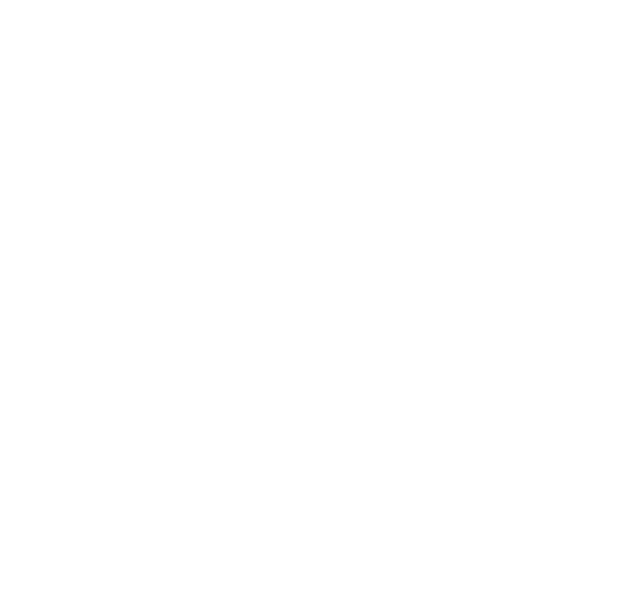
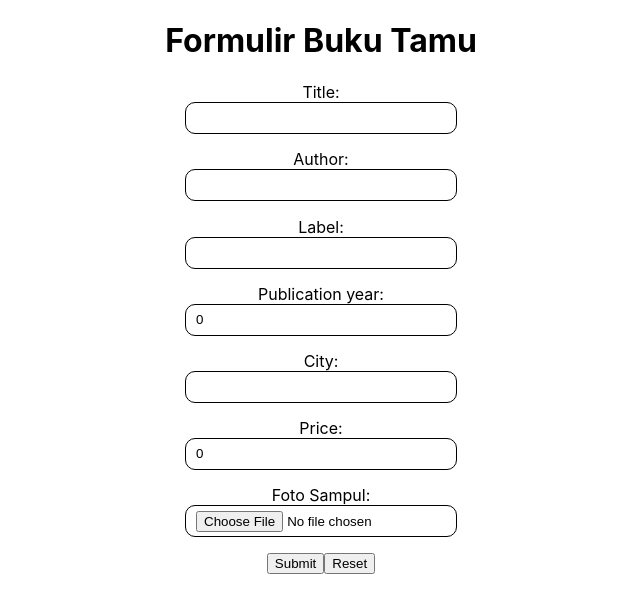
Before and after one commit to SanH16/practice-react, a React (Create React App) app in the folder react-exercise/: page /form-page in a window 1280 px wide. Before the commit this address had no page. Shown: the top 612 px of the page, without its empty margins (319-959 px from the left). Built offline with nearby package versions, Linux system fonts and the light colour scheme.

Commit message:
add form-page

```diff
--- a/react-exercise/src/App.js
+++ b/react-exercise/src/App.js
@@ -5,6 +5,7 @@
 import Count from "./pages/Hooks/count";
 import Simple from "./pages/Simple/Simple";
 import ProfileUser from "./pages/PassengerV2/component/profile-user";
+import FormPage from "./pages/Form/form-page";
 import { BrowserRouter as Router, Routes, Route } from "react-router-dom";
 import { mockUsers } from "./mockData";
 import "./App.css";
@@ -19,6 +20,7 @@
         <Route path="/clock" element={<Clock />} />
         <Route path="/count" element={<Count />} />
         <Route path="/simple" element={<Simple />} />
+        <Route path="/form-page" element={<FormPage />} />
       </Routes>
     </Router>
     // <>
--- /dev/null
+++ b/react-exercise/src/pages/Form/form-page.jsx
@@ -0,0 +1,113 @@
+import React, { useRef, useState } from "react";
+import styles from "./form-page.module.css";
+
+export default function FormPage() {
+  const dataKosong = {
+    title: "",
+    author: "",
+    label: "",
+    publication: 0,
+    city: "",
+    price: 0,
+  };
+  const [values, setValues] = useState(dataKosong);
+  const formFile = useRef(null);
+  const regex = /^[A-Za-z ]*$/;
+
+  const [errorMessage, setErrorMessage] = useState("");
+
+  const handleInput = (e) => {
+    const name = e.target.name;
+    const value = e.target.value;
+
+    if (!regex.test(value)) {
+      setErrorMessage("Author name must be contain of letter");
+    } else {
+      setErrorMessage("");
+    }
+
+    setValues({
+      ...values,
+      [name]: value,
+    });
+    console.log("data :", values);
+  };
+
+  const handleSubmit = (event) => {
+    if (errorMessage !== "") {
+      alert("Masih terdapat data yang tidak sesuai");
+    } else {
+      alert(`Data : "${values.title}" berhasil disimpan`);
+    }
+
+    event.preventDefault();
+  };
+
+  const resetData = () => {
+    setValues(dataKosong);
+    setErrorMessage("");
+  };
+
+  return (
+    <>
+      <h1 style={{ textAlign: "center" }}>Formulir Buku Tamu</h1>
+      <form onSubmit={handleSubmit}>
+        <label>
+          Title:
+          <input
+            type="text"
+            name="title"
+            className={styles.input}
+            onChange={handleInput}
+            value={values.title}
+            required
+          />
+        </label>
+
+        <label>
+          Author:
+          <input
+            type="text"
+            name="author"
+            className={styles.input}
+            onChange={handleInput}
+            value={values.author}
+            required
+          />
+        </label>
+        <p style={{ color: "red" }}>{errorMessage}</p>
+
+        <label>
+          Label:
+          <input type="text" name="label" className={styles.input} onChange={handleInput} value={values.label} />
+        </label>
+        <label>
+          Publication year:
+          <input
+            type="number"
+            name="publication"
+            className={styles.input}
+            onChange={handleInput}
+            value={values.publication}
+          />
+        </label>
+        <label>
+          City:
+          <input type="text" name="city" className={styles.input} onChange={handleInput} value={values.city} />
+        </label>
+        <label>
+          Price:
+          <input type="number" name="price" className={styles.input} onChange={handleInput} value={values.price} />
+        </label>
+        <label>
+          Foto Sampul:
+          <input type="file" ref={formFile} className={styles.input} />
+        </label>
+        <input type="submit" value="Submit" />
+        <button type="button" onClick={resetData}>
+          Reset
+        </button>
+      </form>
+    </>
+  );
+}
--- /dev/null
+++ b/react-exercise/src/pages/Form/form-page.module.css
@@ -0,0 +1,21 @@
+.input {
+  display: flex;
+  margin: auto;
+  width: 250px;
+  height: 20px;
+  padding: 5px 10px;
+  border: 1px solid black;
+  border-radius: 10px;
+}
+
+form > label {
+  display: block;
+  text-align: center;
+  margin-bottom: 15px;
+}
+
+form {
+  display: block;
+  margin: auto;
+  text-align: center;
+}
```
